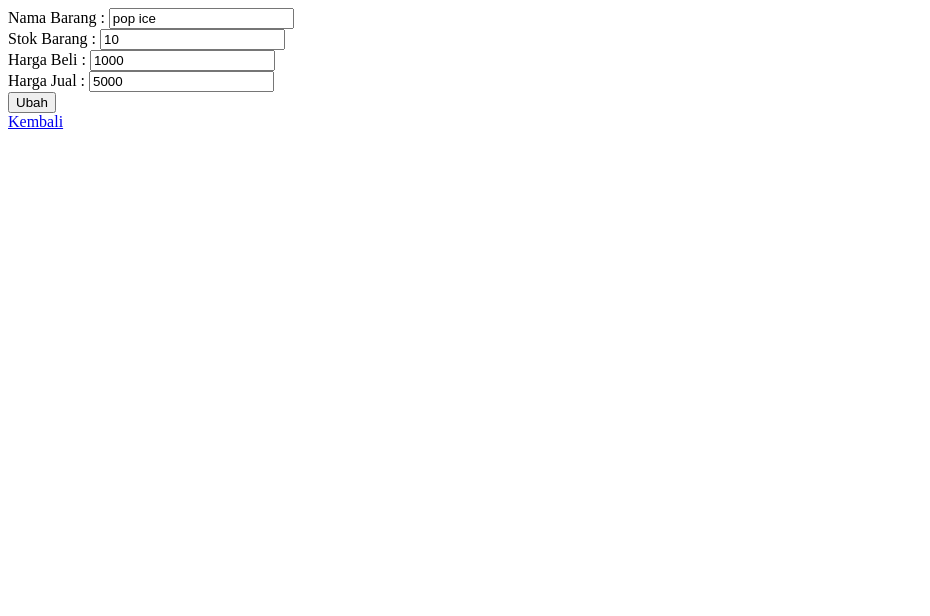
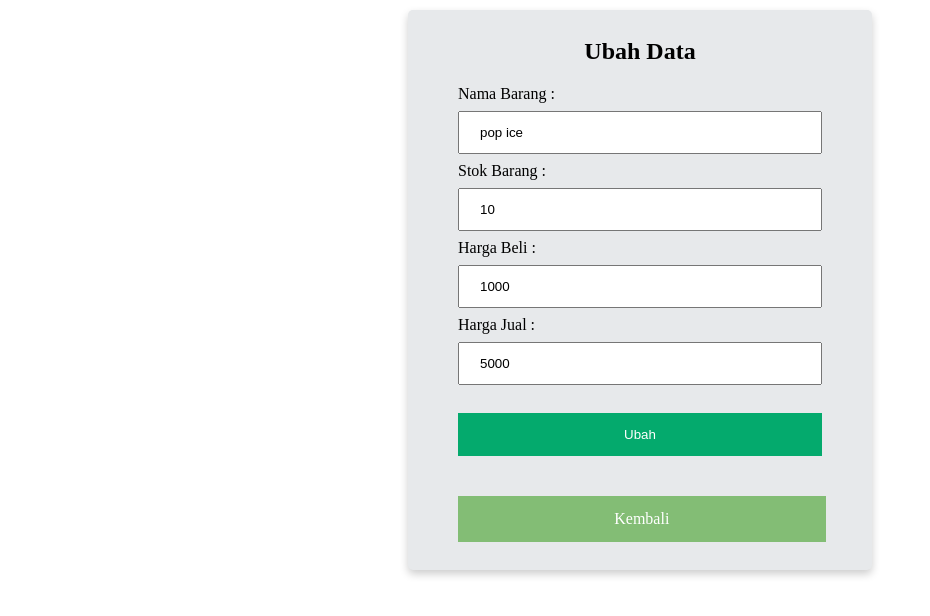
Before and after one commit to AchmadBudy/ContohSimpleCRUDPHP, a PHP site: page /ubah.php?id=1 in a window 1280 px wide. Shown: the top 616 px of the page, without its empty margins (0-930 px from the left). Run offline with PHP 8.4, Linux system fonts and the light colour scheme; data comes from the database, SQL or seed files in the repository.

Commit message:
Update ubah.php
mempercantik

```diff
--- a/ubah.php
+++ b/ubah.php
@@ -29,9 +29,51 @@ if ($datas == 0) {
     <meta http-equiv="X-UA-Compatible" content="IE=edge">
     <meta name="viewport" content="width=device-width, initial-scale=1.0">
     <title>Tambah Data</title>
+
+    <style>
+        input {
+            width: 100%;
+            padding: 12px 20px;
+            margin: 8px 0;
+            box-sizing: border-box;
+        }
+
+        .card {
+            box-shadow: 0 4px 8px 0 rgba(0, 0, 0, 0.2);
+            border-radius: 5px;
+            margin: 10px 400px;
+            padding: 8px 50px;
+            background-color: #E7E9EB;
+        }
+
+        .button {
+            background-color: #04AA6D;
+            color: white;
+            padding: 14px 20px;
+            margin: 20px 0;
+            border: none;
+            cursor: pointer;
+            width: 100%;
+        }
+
+        .button-sec {
+            background-color: #83BD75;
+            color: white;
+            padding: 14px 20px;
+            margin: 20px auto;
+            border: none;
+            cursor: pointer;
+            width: 90%;
+            display: block;
+            text-align: center;
+            text-decoration: none;
+        }
+    </style>
 </head>
 
 <body>
+    <div class="card">
+        <h2 style="text-align: center;">Ubah Data</h2>
         <form action="" method="POST">
             <input type="hidden" name="id" value="<?= $datas[0]['id_barang']; ?>">
             <label for=" namabarang">Nama Barang : </label>
@@ -46,10 +88,12 @@ if ($datas == 0) {
             <label for="hargajual">Harga Jual : </label>
             <input type="number" name="hargajual" id="hargajual" value="<?= $datas[0]['harga_jual']; ?>">
             <br>
-        <button type="submit" name="submit">Ubah</button>
+            <button type="submit" name="submit" class="button">Ubah</button>
+            <a href="/index.php" class="button-sec">Kembali</a>
+
         </form>
+    </div>
 
-    <a href="/">Kembali</a>
 </body>
 
 </html>
```
Lines whose indentation alone changed are shown as unchanged.
